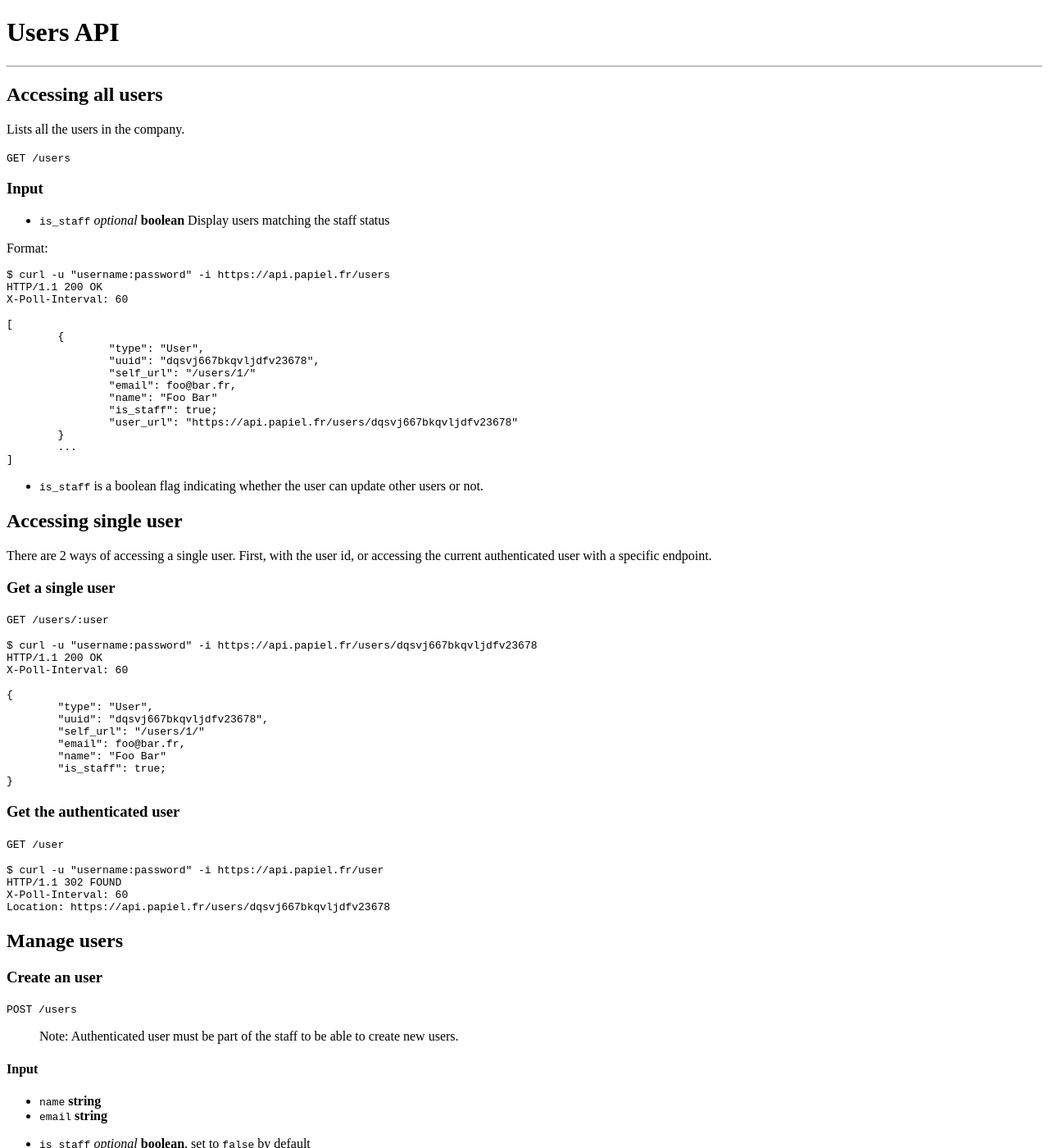
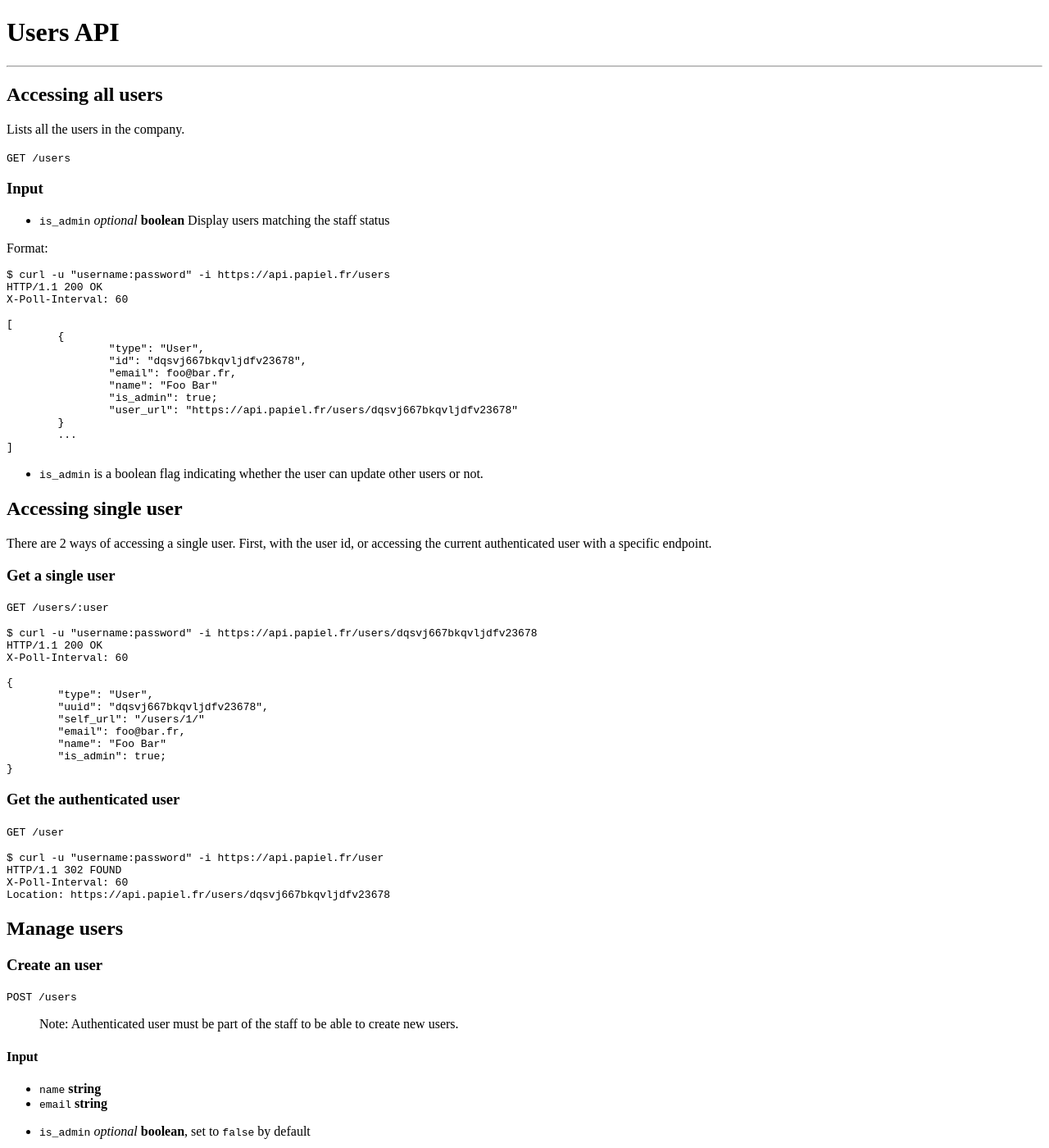
Before and after one commit to AnyFetch/developers.anyfetch.com, a Jekyll site: the page built from users/index.md, in a window 1280 px wide and 1400 px high. Shown: the whole window at 82% size. Built offline with Jekyll 4.4.1, drawn with Linux system fonts in a browser that asks for light colours; some web fonts are replaced; some of the changed text lies outside the part shown.

Commit message:
Rename is_staff to is_admin

```diff
--- a/users/index.md
+++ b/users/index.md
@@ -11,7 +11,7 @@ Lists all the users in the company.
 
 ### Input
 
-- `is_staff` _optional_ **boolean** Display users matching the staff status
+- `is_admin` _optional_ **boolean** Display users matching the staff status
 
 Format:
 
@@ -22,17 +22,16 @@ Format:
 	[
 		{
 			"type": "User",
-			"uuid": "dqsvj667bkqvljdfv23678",
-			"self_url": "/users/1/"
+			"id": "dqsvj667bkqvljdfv23678",
 			"email": foo@bar.fr,
 			"name": "Foo Bar"
-			"is_staff": true;
+			"is_admin": true;
 			"user_url": "https://api.papiel.fr/users/dqsvj667bkqvljdfv23678"
 		}
 		...
 	]
 
-- `is_staff` is a boolean flag indicating whether the user can update other users or not.
+- `is_admin` is a boolean flag indicating whether the user can update other users or not.
 
 ## Accessing single user
 
@@ -52,7 +51,7 @@ There are 2 ways of accessing a single user. First, with the user id, or accessi
 		"self_url": "/users/1/"
 		"email": foo@bar.fr,
 		"name": "Foo Bar"
-		"is_staff": true;
+		"is_admin": true;
 	}
 
 
@@ -77,7 +76,7 @@ There are 2 ways of accessing a single user. First, with the user id, or accessi
 
 - `name` **string**
 - `email` **string**
-- `is_staff` _optional_ **boolean**, set to `false` by default
+- `is_admin` _optional_ **boolean**, set to `false` by default
 
 	{
 		"name": "Foo Bar",
@@ -98,13 +97,13 @@ You'll be redirected to the new user url.
 
 > Note:  Authenticated user must be part of the staff to be able to update other users.
 
-> Note:  Authenticated user can't change `is_staff` for himself.
+> Note:  Authenticated user can't change `is_admin` for himself.
 
 #### Input
 
 - `name` _optional_ **string**
 - `email` _optional_ **string**
-- `is_staff` _optional_ **boolean**
+- `is_admin` _optional_ **boolean**
 
 Format:
 
```
